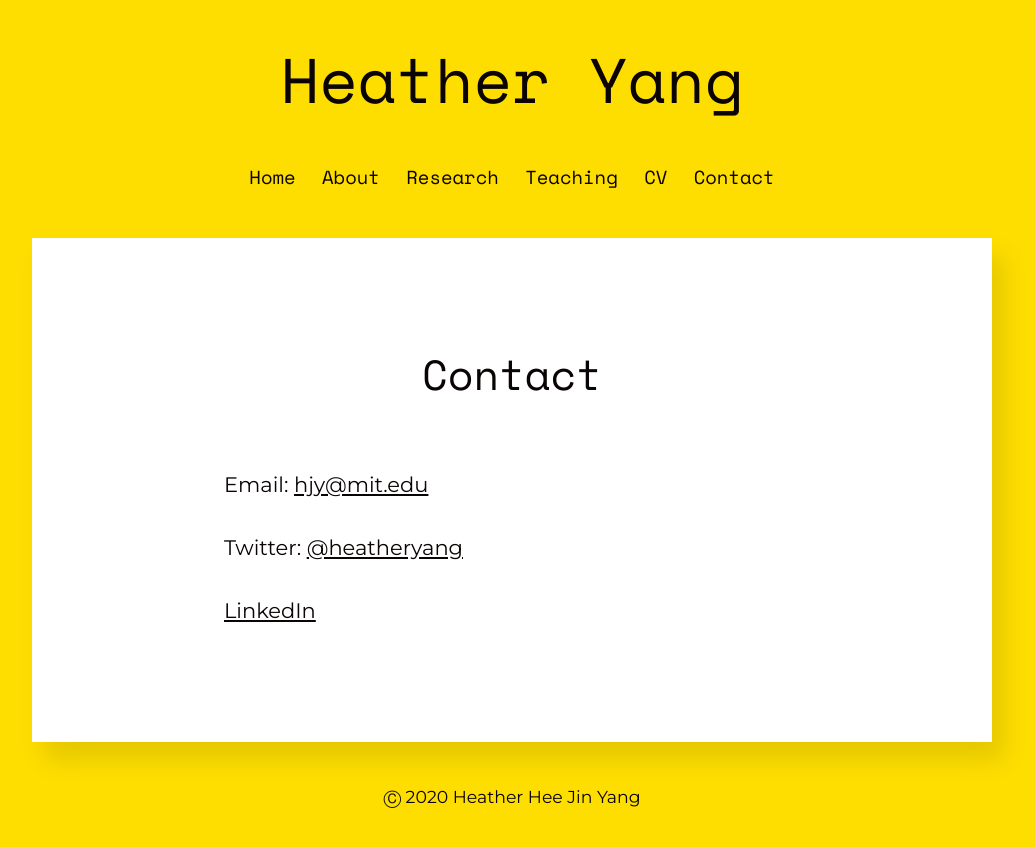
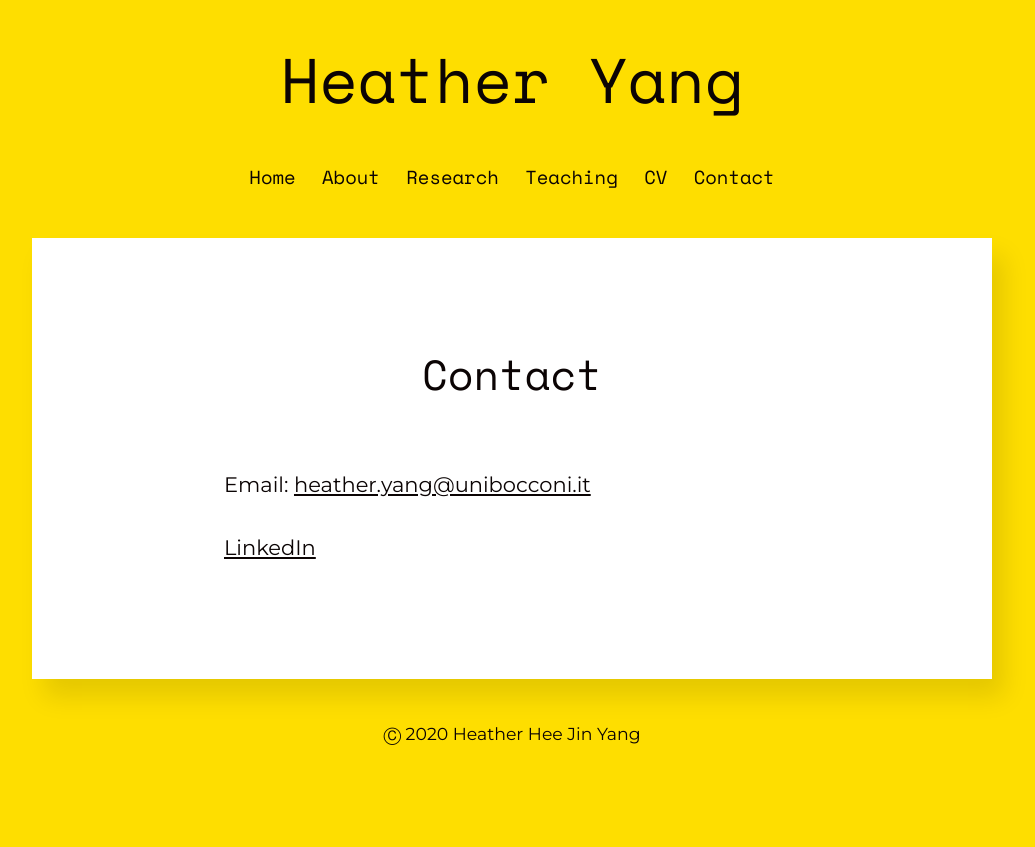
Before and after one commit to heatherhjyang/heatherhjyang.github.io, a Jekyll site: the page built from contact.md, in a window 1280 px wide. Shown: the top 847 px of the page, without its empty margins (128-1163 px from the left). Built offline with Jekyll 4.4.1, drawn with Linux system fonts in a browser that asks for light colours.

Commit message:
Update contact.md

```diff
--- a/contact.md
+++ b/contact.md
@@ -3,8 +3,6 @@ layout: post
 title: Contact
 ---
 
-Email: [hjy@mit.edu](mailto:hjy@mit.edu)
-
-Twitter: [@heatheryang](https://twitter.com/heatherhjyang)
+Email: [heather.yang@unibocconi.it](mailto:heather.yang@unibocconi.it)
 
 [LinkedIn](https://www.linkedin.com/in/heatheryang/)
```
